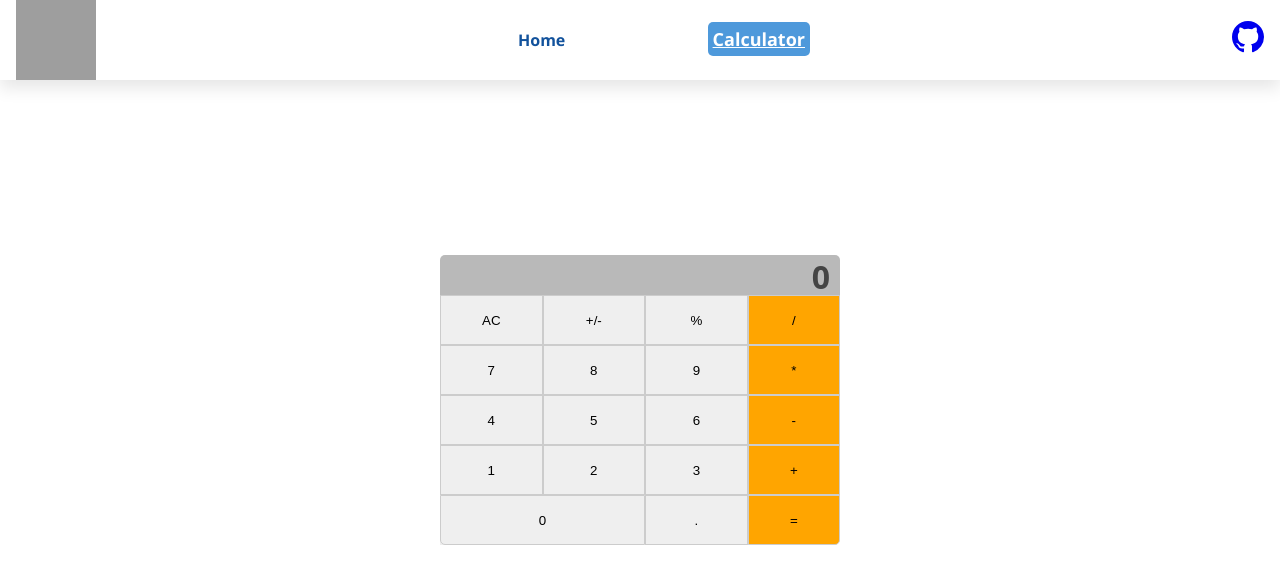
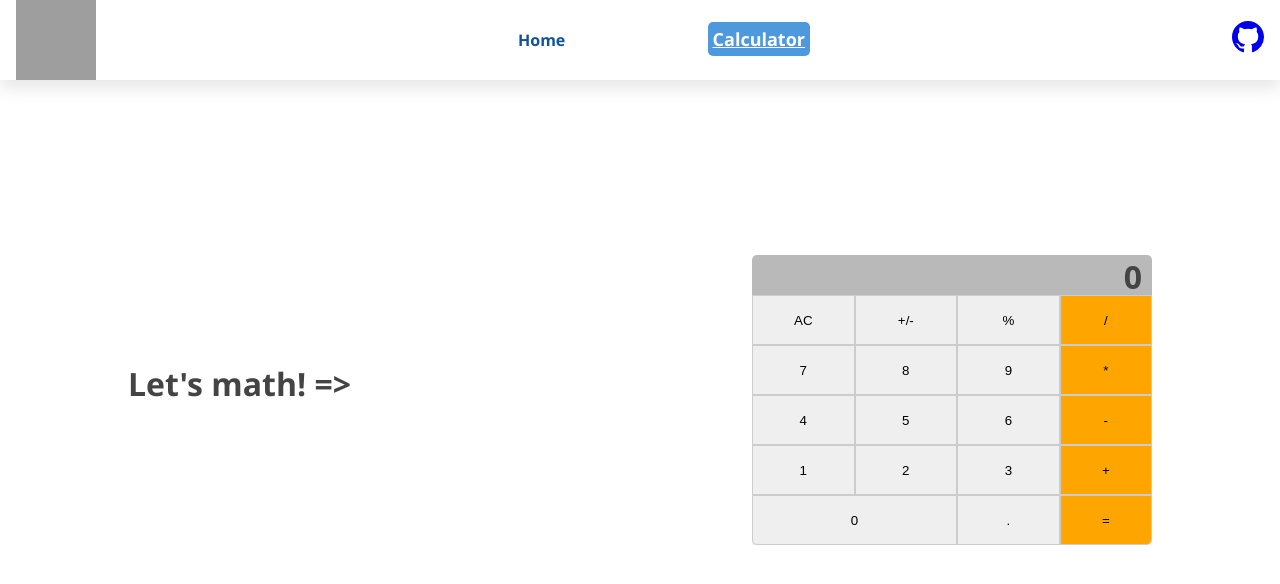
Before and after one commit to carlos-osorio-developer/MathLovers, a React (Create React App) app: page /calculator in a window 1280 px wide. Shown: the top 584 px of the page. Built offline with nearby package versions, Linux system fonts and the light colour scheme; grey boxes are pictures that could not be loaded.

Commit message:
Add message in calculator page

```diff
--- a/src/components/calculator.js
+++ b/src/components/calculator.js
@@ -14,6 +14,28 @@ const Calculator = ({ settings: initialSettings }) => {
   };
 
   return (
+    <div
+      style={{
+        display: 'flex',
+        justifyContent: 'space-between',
+        alignItems: 'center',
+        height: '100vh',
+        width: '80%',
+        margin: '0 auto',
+      }}
+    >
+      <div style={{ width: '50%' }}>
+        <p
+          style={{
+            fontSize: '2rem',
+            fontWeight: '600',
+            marginBottom: '2rem',
+            lineHeight: '1em',
+          }}
+        >
+          { "Let's math! =>" }
+        </p>
+      </div>
       <div className="calculator">
         <Display total={settings.total} next={settings.next} operation={settings.operation} />
         <div className="panel">
@@ -52,6 +74,7 @@ const Calculator = ({ settings: initialSettings }) => {
           </div>
         </div>
       </div>
+    </div>
   );
 };
 
--- a/src/components/calculator.scss
+++ b/src/components/calculator.scss
@@ -6,10 +6,6 @@
   max-width: 400px;
   min-width: 170px;
   width: 40%;
-  position: absolute;
-  top: 50%;
-  left: 50%;
-  transform: translate(-50%, -50%);
 
   .display {
     display: flex;
```
Lines whose indentation alone changed are shown as unchanged.
